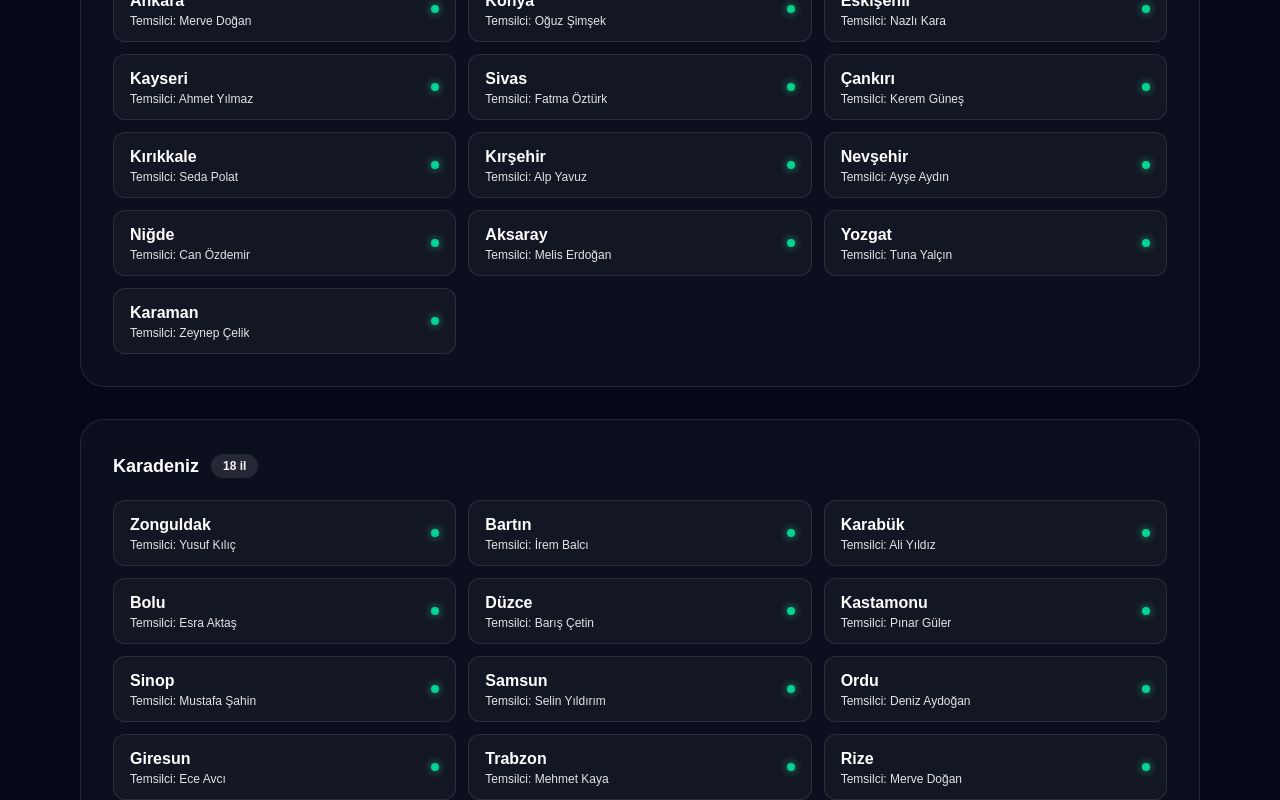
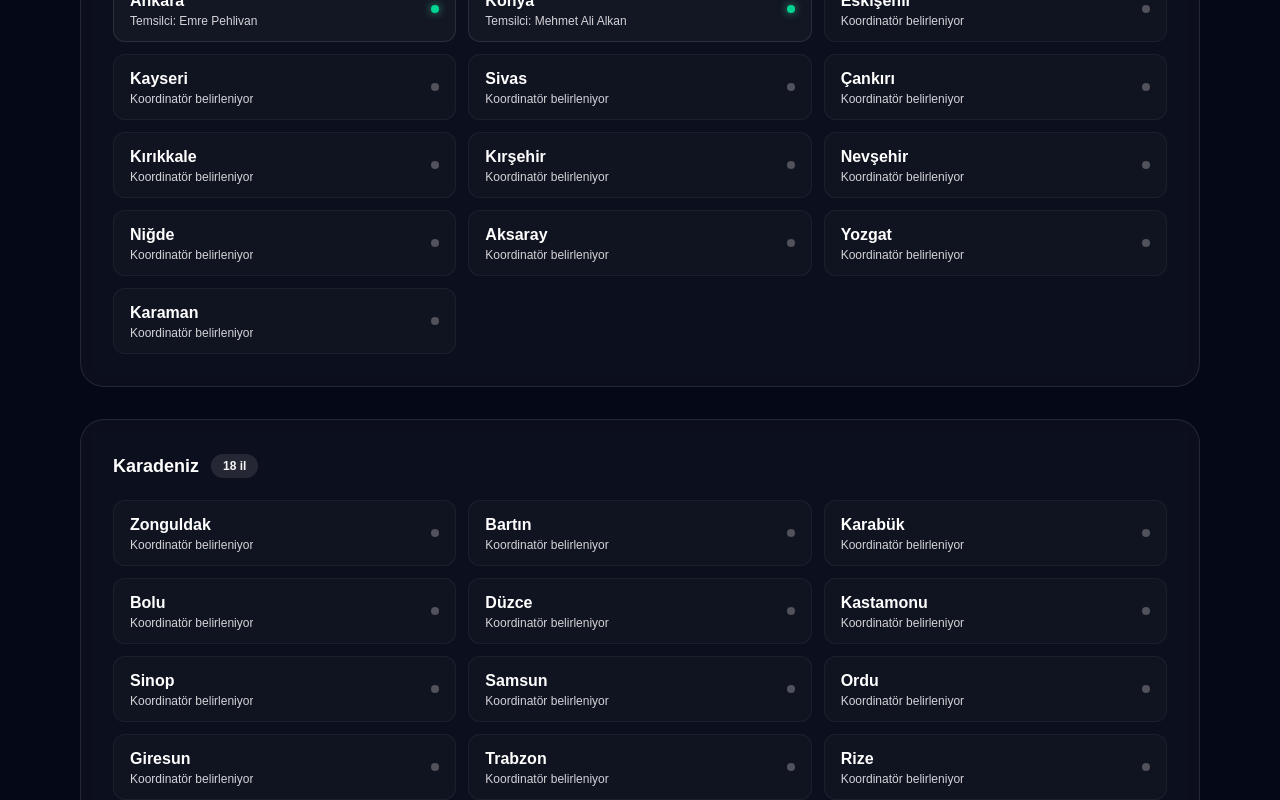
Before and after one commit to Lennebraha38/gama-portal, a Next.js app: page /gama-portal/iller in a window 1280 px wide. Shown: the part 1540-2340 px from the top of the page. Built offline with nearby package versions, Linux system fonts and the light colour scheme.

Commit message:
Gerçek il koordinatörlerini ekle, bot isimlerini kaldır

```diff
--- a/src/app/iller/page.tsx
+++ b/src/app/iller/page.tsx
@@ -38,20 +38,33 @@ export default function IllerPage() {
               </span>
             </div>
             <div className="mt-5 grid gap-3 sm:grid-cols-2 lg:grid-cols-3">
-              {bolge.iller.map((il) => (
+              {bolge.iller.map((il) => {
+                const atanmis = il.temsilci !== "Belirleniyor";
+                return (
                   <div
                     key={il.il}
-                  className="flex items-center justify-between gap-3 rounded-xl border border-white/10 bg-white/[0.03] px-4 py-3 transition-colors hover:border-emerald-400/40 hover:bg-white/[0.06]"
+                    className={`flex items-center justify-between gap-3 rounded-xl border px-4 py-3 transition-colors ${
+                      atanmis
+                        ? "border-white/10 bg-white/[0.03] hover:border-emerald-400/40 hover:bg-white/[0.06]"
+                        : "border-white/5 bg-white/[0.02]"
+                    }`}
                   >
                     <div className="min-w-0">
                       <p className="font-semibold text-white">{il.il}</p>
-                    <p className="truncate text-xs text-zinc-200">
-                      Temsilci: {il.temsilci}
+                      <p className="truncate text-xs text-zinc-300">
+                        {atanmis ? `Temsilci: ${il.temsilci}` : "Koordinatör belirleniyor"}
                       </p>
                     </div>
-                  <span className="h-2 w-2 shrink-0 rounded-full bg-emerald-400 shadow-[0_0_8px_rgba(52,211,153,0.8)]" />
+                    <span
+                      className={`h-2 w-2 shrink-0 rounded-full ${
+                        atanmis
+                          ? "bg-emerald-400 shadow-[0_0_8px_rgba(52,211,153,0.8)]"
+                          : "bg-zinc-600"
+                      }`}
+                    />
                   </div>
-              ))}
+                );
+              })}
             </div>
           </section>
         ))}
--- a/src/lib/provinces.ts
+++ b/src/lib/provinces.ts
@@ -1,35 +1,9 @@
-const isimler = [
-  "Ahmet Yılmaz",
-  "Elif Demir",
-  "Mehmet Kaya",
-  "Zeynep Çelik",
-  "Mustafa Şahin",
-  "Ayşe Aydın",
-  "Ali Yıldız",
-  "Fatma Öztürk",
-  "Emre Arslan",
-  "Merve Doğan",
-  "Burak Koç",
-  "Selin Yıldırım",
-  "Can Özdemir",
-  "Esra Aktaş",
-  "Kerem Güneş",
-  "Derya Aksoy",
-  "Oğuz Şimşek",
-  "Cansu Korkmaz",
-  "Deniz Aydoğan",
-  "Melis Erdoğan",
-  "Barış Çetin",
-  "Seda Polat",
-  "Yusuf Kılıç",
-  "Nazlı Kara",
-  "Hakan Ateş",
-  "Ece Avcı",
-  "Tuna Yalçın",
-  "Pınar Güler",
-  "Alp Yavuz",
-  "İrem Balcı",
-];
+const koordinatorler: Record<string, string> = {
+  "Tekirdağ": "Melek Işıker",
+  "Ankara": "Emre Pehlivan",
+  "Mersin": "Bade Biçer",
+  "Konya": "Mehmet Ali Alkan",
+};
 
 const bolgeler = [
   {
@@ -150,11 +124,11 @@ const bolgeler = [
   },
 ];
 
-export const regions = bolgeler.map((bolge, bi) => ({
+export const regions = bolgeler.map((bolge) => ({
   bolge: bolge.bolge,
-  iller: bolge.iller.map((il, ii) => ({
+  iller: bolge.iller.map((il) => ({
     il,
-    temsilci: isimler[(bi * 13 + ii * 7) % isimler.length],
+    temsilci: koordinatorler[il] ?? "Belirleniyor",
   })),
 }));
 
```
Lines whose indentation alone changed are shown as unchanged.
